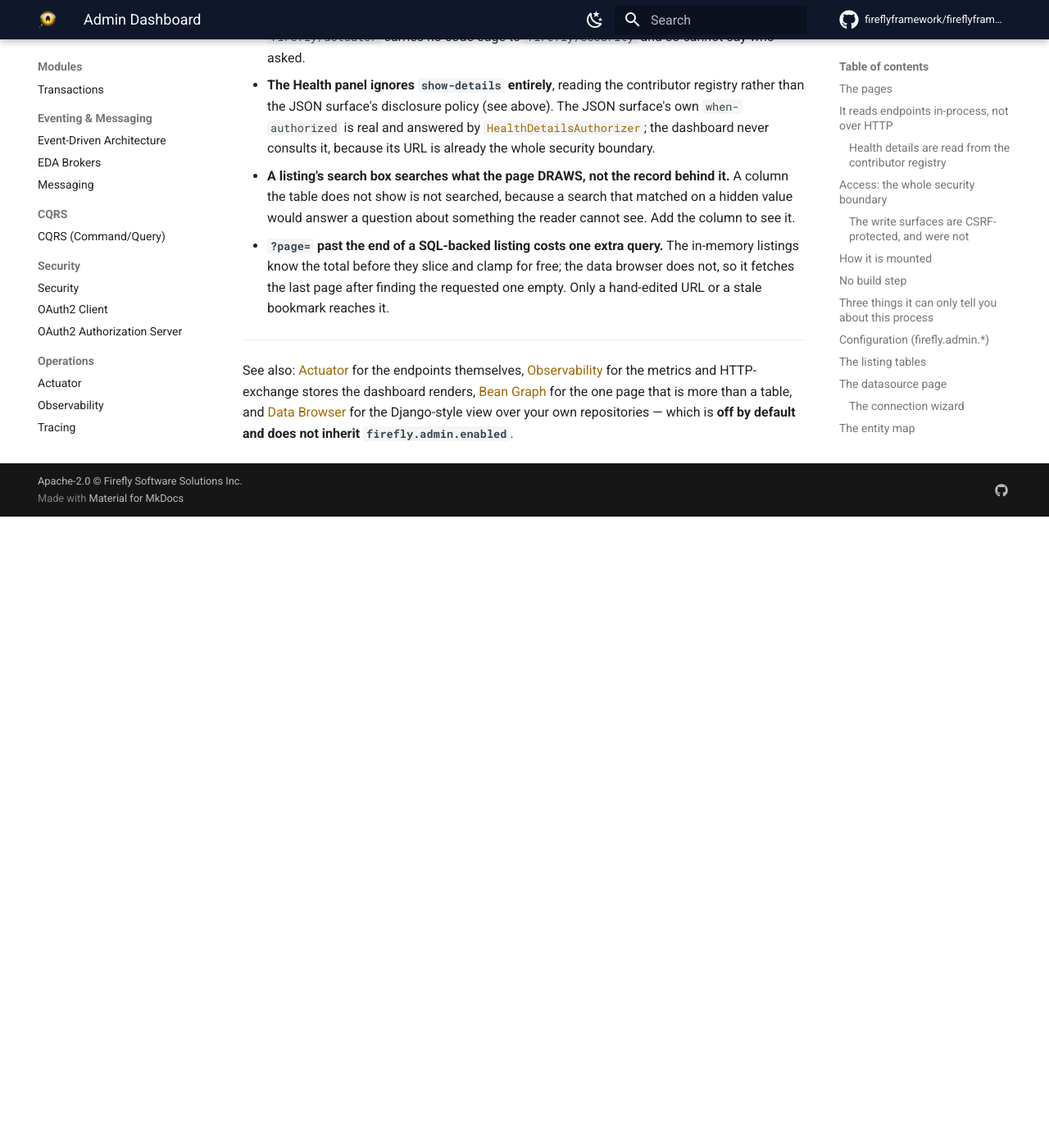
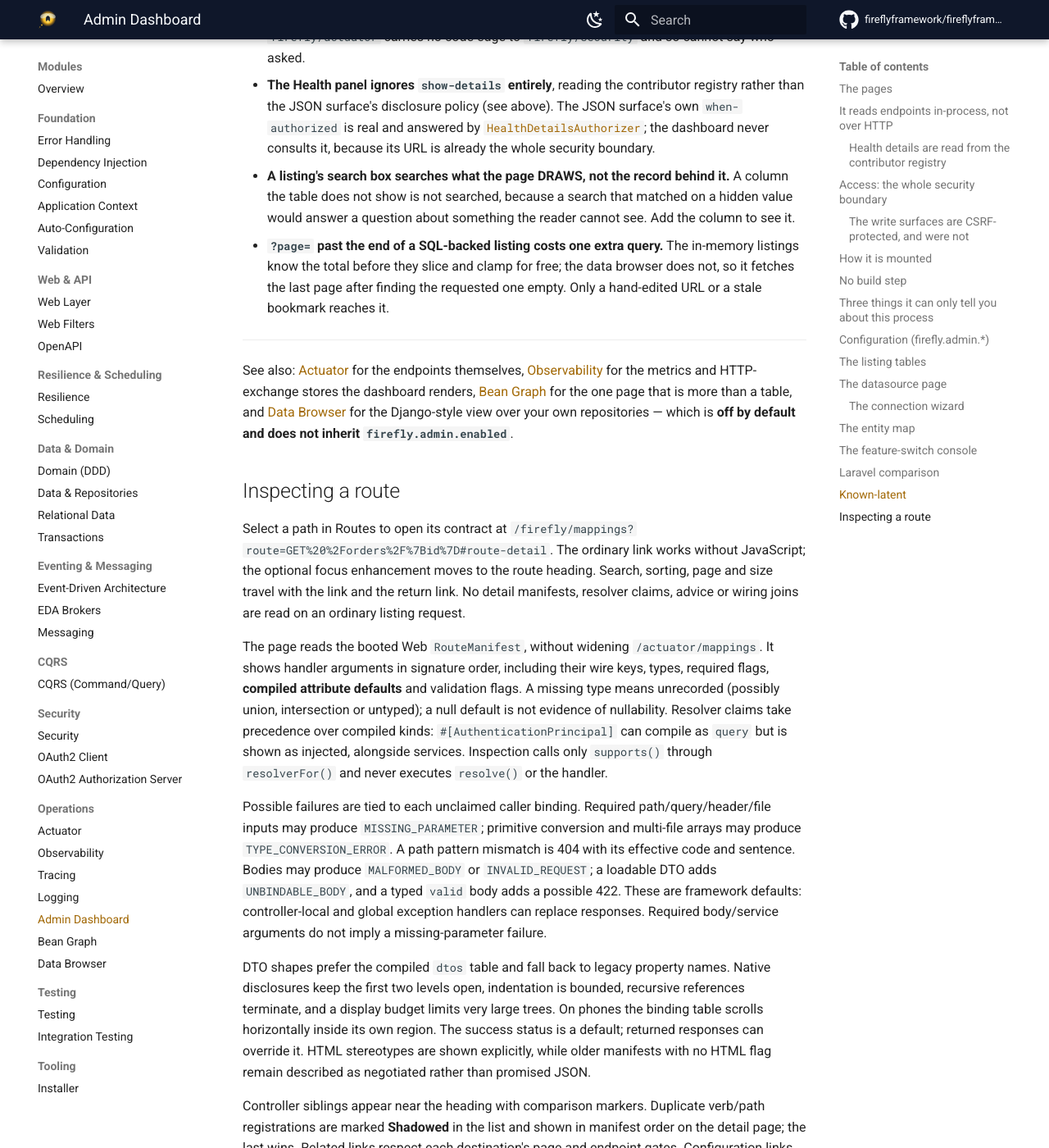
Before and after one commit to fireflyframework/fireflyframework-php, an MkDocs documentation site: the page built from docs/modules/admin.md, in a window 1280 px wide and 1400 px high, scrolled down 15831 px. Shown: the whole window at 82% size. Built offline with MkDocs 1.6.1 and Material for MkDocs 9.7.7, drawn with Linux system fonts in a browser that asks for light colours; comment, search, counter and statistics services are not loaded; before the commit the page ends 16461 px from its top, so only the background shows below that; some of the changed text lies outside the part shown.

Commit message:
test(admin): verify route detail navigation and document its contract
Exercise real JavaScript-disabled keyboard navigation, focus, phone table containment and light/dark color contrast. Preserve the original one-line route path geometry assertion by measuring visible path text after links gain hidden verb text. Cover resolver claims, endpoint and page gates, all advice binding states, and documentation for route switches and inspection limits.

```diff
--- a/docs/modules/admin.md
+++ b/docs/modules/admin.md
@@ -482,3 +482,48 @@
 and HTTP-exchange stores the dashboard renders, [Bean Graph](bean-graph.md) for the one page that is more than
 a table, and [Data Browser](data-browser.md) for the Django-style view over your own repositories — which is
 **off by default and does not inherit `firefly.admin.enabled`**.
+
+## Inspecting a route
+
+Select a path in Routes to open its contract at
+`/firefly/mappings?route=GET%20%2Forders%2F%7Bid%7D#route-detail`.
+The ordinary link works without JavaScript; the optional focus enhancement moves to the route heading.
+Search, sorting, page and size travel with the link and the return link. No detail manifests, resolver
+claims, advice or wiring joins are read on an ordinary listing request.
+
+The page reads the booted Web `RouteManifest`, without widening `/actuator/mappings`. It shows handler
+arguments in signature order, including their wire keys, types, required flags, **compiled attribute
+defaults** and validation flags. A missing type means unrecorded (possibly union, intersection or untyped);
+a null default is not evidence of nullability. Resolver claims take precedence over compiled kinds:
+`#[AuthenticationPrincipal]` can compile as `query` but is shown as injected, alongside services.
+Inspection calls only `supports()` through `resolverFor()` and never executes `resolve()` or the handler.
+
+Possible failures are tied to each unclaimed caller binding. Required path/query/header/file inputs may
+produce `MISSING_PARAMETER`; primitive conversion and multi-file arrays may produce
+`TYPE_CONVERSION_ERROR`. A path pattern mismatch is 404 with its effective code and sentence. Bodies may
+produce `MALFORMED_BODY` or `INVALID_REQUEST`; a loadable DTO adds `UNBINDABLE_BODY`, and a typed `valid`
+body adds a possible 422. These are framework defaults: controller-local and global exception handlers
+can replace responses. Required body/service arguments do not imply a missing-parameter failure.
+
+DTO shapes prefer the compiled `dtos` table and fall back to legacy property names. Native disclosures
+keep the first two levels open, indentation is bounded, recursive references terminate, and a display
+budget limits very large trees. On phones the binding table scrolls horizontally inside its own region.
+The success status is a default; returned responses can override it. HTML stereotypes are shown explicitly,
+while older manifests with no HTML flag remain described as negotiated rather than promised JSON.
+
+Controller siblings appear near the heading with comparison markers. Duplicate verb/path registrations
+are marked **Shadowed** in the list and shown in manifest order on the detail page; the last wins.
+Related links respect each destination's page and endpoint gates. Configuration links identify known
+injected configuration collaborators, never request DTOs. The API reference link uses the actual registered
+viewer route, without guessing an operation fragment. HTTP traffic and Metrics remain application-wide.
+
+The collapsed advice section shows available plan provenance and interceptor binding state: **LIVE**
+means bound, **INERT** means explicitly allowed to be absent, and **UNBOUND** can prevent proxy creation.
+A transactional-only cache asks for recompilation. Declared settings and meter names are shown without
+claiming per-route measurements. Laravel metadata is read from its public route collection with normalized
+URIs and domain checks, without dispatching synthetic requests. No security authorization verdict is inferred.
+
+| Key | Default | Meaning |
+|---|---|---|
+| `firefly.admin.routes.detail` | `true` | Offer detail links; false hard-404s every `?route=` URL. |
+| `firefly.admin.routes.advice` | `true` | Read and render the collapsed advice section. False omits it entirely. |
```
Also changed, not shown: CHANGELOG.md (+6 -0 lines), 4 other files.
